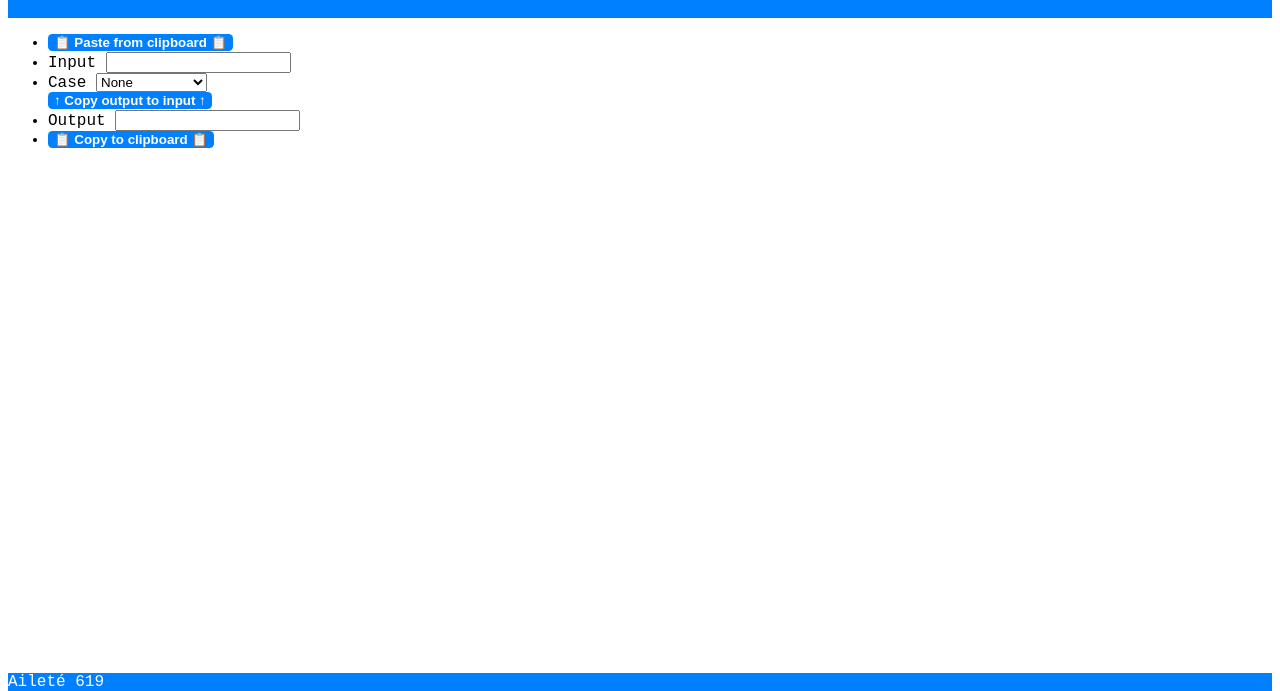
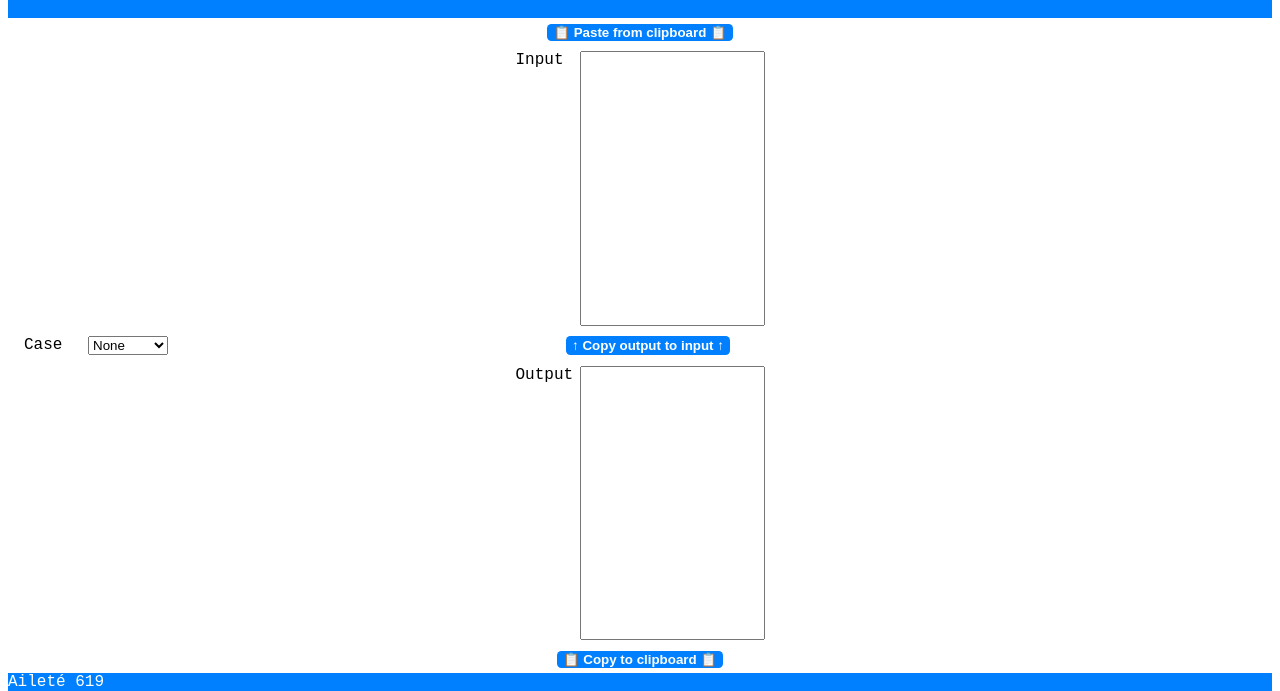
Before and after one commit to Ailete619/Ailete619.github.io, a plain HTML site: page case-shifter.html in a window 1280 px wide. Shown: the part 117-808 px from the top of the page. Drawn offline with Linux system fonts and the light colour scheme.

Commit message:
updated case shifter style

```diff
--- a/case-shifter.html
+++ b/case-shifter.html
@@ -10,6 +10,53 @@
 		<link rel="shortcut icon" type="image/x-icon" href="/img/favicon.ico" />
 		<link rel="stylesheet" href="css/styles.css?v=1.0" />
 		<script src="/js/case-shifter.js"></script>
+		<style>
+			ul {
+				align-items: stretch;
+				display: flex;
+				flex-direction: column;
+				height: 100%;
+				list-style: none;
+				margin: 0 1em;
+				padding: 0;
+			}
+
+			ul > li {
+				display: flex;
+				flex-direction: row;
+				justify-content: center;
+				margin: 0;
+				padding: 0.33em 0;
+			}
+
+			ul > li > label {
+				display: inline-block;
+				vertical-align: top;
+				width: 4em;
+			}
+
+			ul > li > select {
+				width: 6em;
+			}
+
+			ul > li:nth-child(2),
+			ul > li:nth-child(4) {
+				flex-grow: 2;
+			}
+
+			ul > li > textarea {
+				flex-grow: 2;
+				height: 100%;
+			}
+
+			ul > li > div {
+				display: flex;
+				flex-direction: row;
+				flex-grow: 2;
+				justify-content: center;
+				margin-right: 8em;
+			}
+		</style>
 	</head>
 	<body>
 		<header>
```
